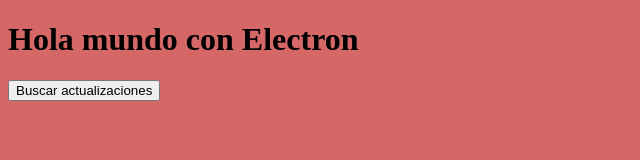
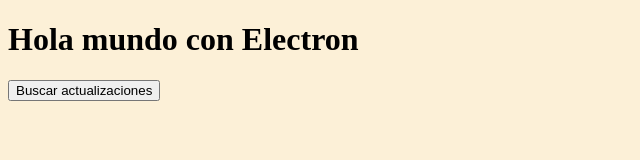
Before and after one commit to Taudux/finlabor-consultor-frontend, an Electron app: page index.html in a window 800 px wide. Shown: the whole page, without its empty margins (0-640 px from the left). Drawn offline with Linux system fonts and the light colour scheme.

Commit message:
Fondo amarillo bloc de notas

```diff
--- a/index.html
+++ b/index.html
@@ -1,7 +1,7 @@
 <!DOCTYPE html>
 <html>
 <head><title>Mi App</title></head>
-<body style="background-color: #d66767;">
+<body style="background-color: #fcf0d7;">
   <h1>Hola mundo con Electron</h1>
   <button id="check-updates">Buscar actualizaciones</button>
   <script src="renderer.js"></script>
--- a/package.json
+++ b/package.json
@@ -1,6 +1,6 @@
 {
   "name": "prueba_1",
-  "version": "1.0.3",
+  "version": "1.0.4",
   "description": "Hello World!",
   "main": "main.js",
   "scripts": {
```
